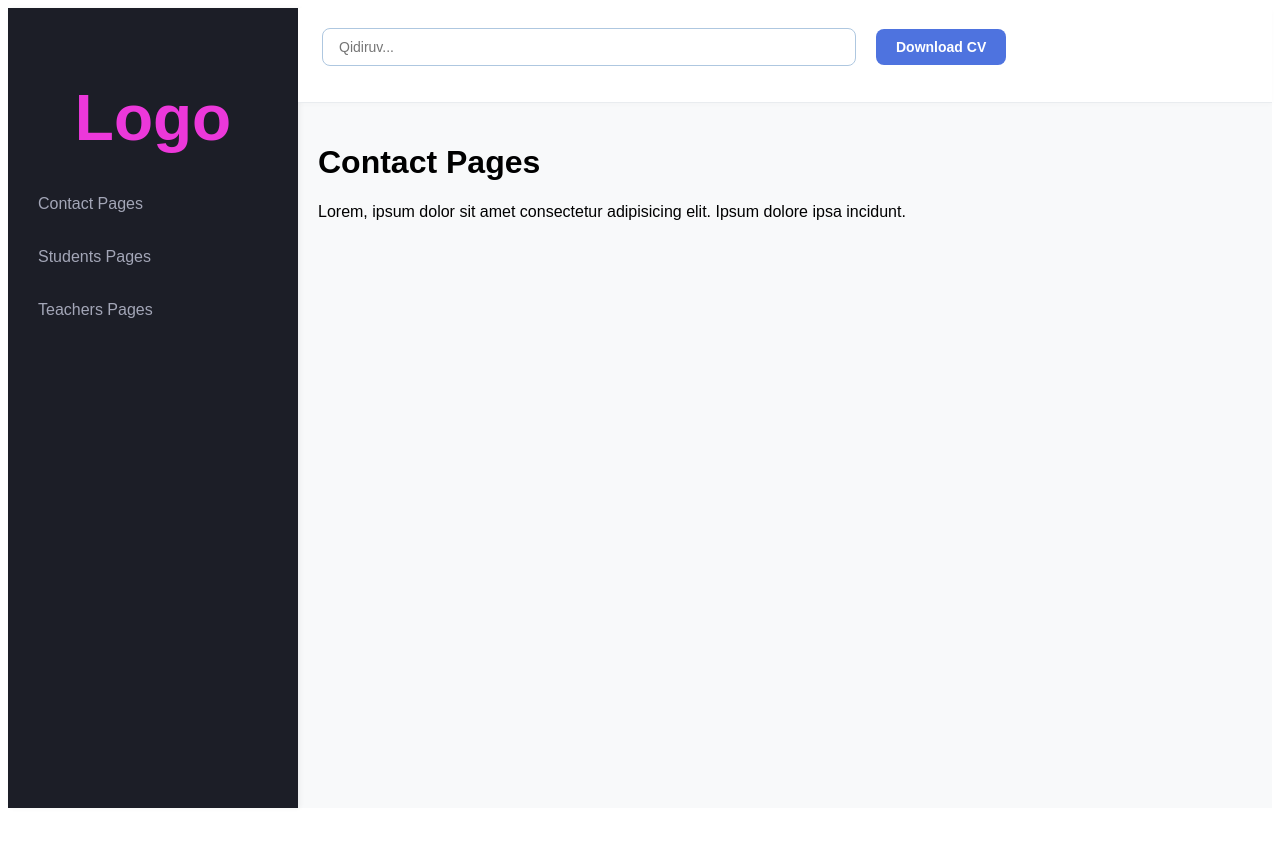
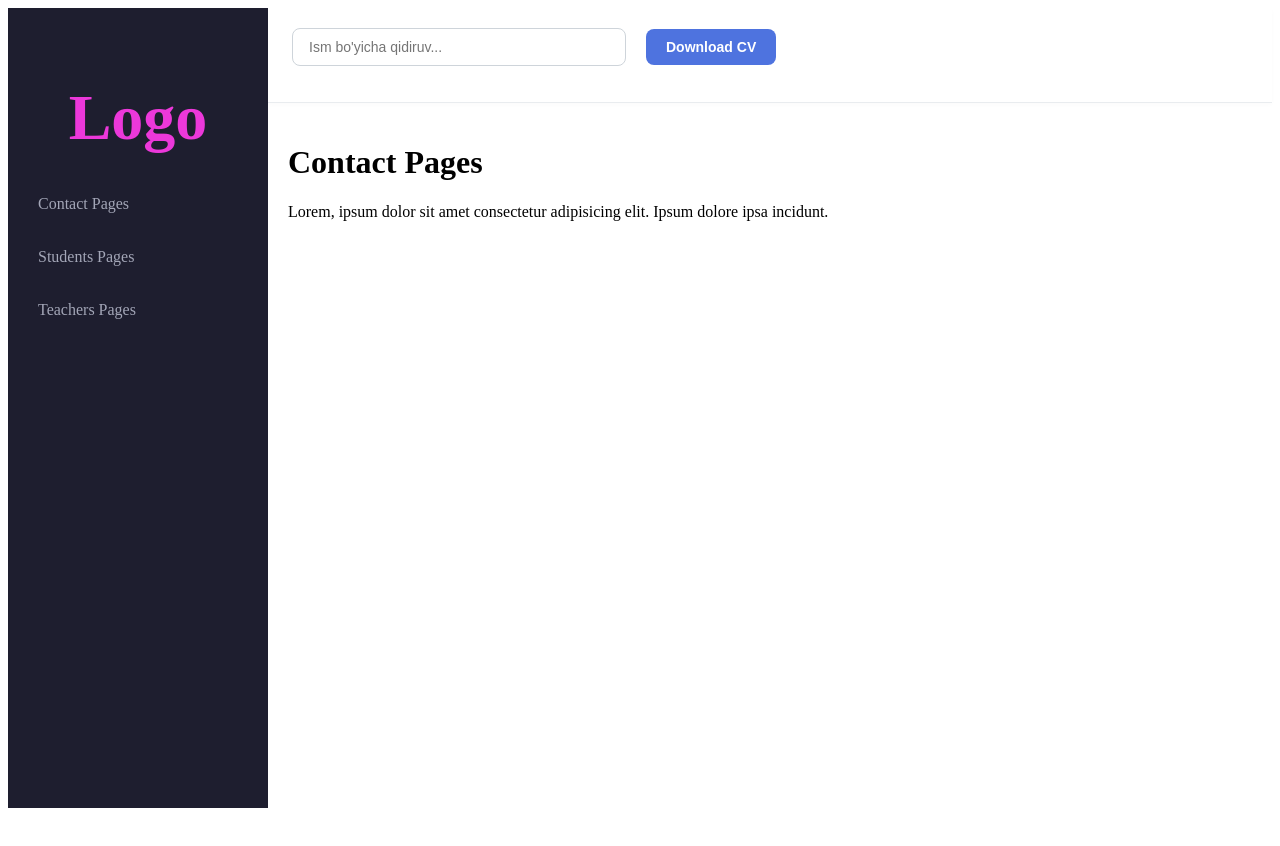
Before and after one commit to umida17/panel, a React (Vite) app: page /Contact in a window 1280 px wide. Built offline with nearby package versions, Linux system fonts and the light colour scheme.

Commit message:
sidebar stil

```diff
--- a/src/Companent/Header/Header.jsx
+++ b/src/Companent/Header/Header.jsx
@@ -1,6 +1,6 @@
 import React from 'react'
 
-const Header = () => {
+const Header = ({ searchQuery, setSearchQuery }) => {
   return (
     <div style={{
       backgroundColor: '#ffffff',
@@ -9,35 +9,28 @@ const Header = () => {
       boxShadow: '0 2px 4px rgba(0, 0, 0, 0.02)'
     }}>
 
-      {/* Elementlar qatori: Endi hamma narsa tartib bilan chapdan joylashadi */}
-      <div
-        className="header-container"
-        style={{
+      <div className="header-container" style={{
         display: 'flex',
         alignItems: 'center',
-          flexWrap: 'wrap',
-          gap: '20px', // Input va Tugma orasidagi masofa
+        gap: '20px',
         marginBottom: '16px'
-        }}
-      >
-        {/* Input stili */}
+      }}>
          <input
           type="text"
-          placeholder="Qidiruv..."
+          placeholder="Ism bo'yicha qidiruv..."
+          value={searchQuery} // Statening qiymati
+          onChange={(e) => setSearchQuery(e.target.value)} // Yozilganda stateni o'zgartiradi
           style={{
-            width: '500px',
+            width: '300px',
             padding: '10px 16px',
-            border: '1px solid #aec7e0',
+            border: '1px solid #ced4da',
             borderRadius: '8px',
             fontSize: '14px',
             outline: 'none'
           }}
         />
 
-        {/* Tugma stili (Inputning srazu yonida turadi) */}
-        <button
-          className='header-btn'
-          style={{
+        <button className='header-btn' style={{
           backgroundColor: '#4e73df',
           color: 'white',
           border: 'none',
@@ -45,14 +38,11 @@ const Header = () => {
           borderRadius: '8px',
           fontSize: '14px',
           fontWeight: '600',
-            cursor: 'pointer',
-            display: 'block' // Ko'rinishini kafolatlash uchun
-          }}
-        >
+          cursor: 'pointer'
+        }}>
           Download CV
         </button>
       </div>
-
 
 
     </div>
--- a/src/Companent/Layout/Layout.jsx
+++ b/src/Companent/Layout/Layout.jsx
@@ -1,46 +1,24 @@
-import React from 'react'
+import React, { useState } from 'react'
 import Sidebar from '../Sidebar/Sidebar'
 import { Outlet } from 'react-router-dom'
 import Header from '../Header/Header'
 
 const Layout = () => {
+   const [searchQuery, setSearchQuery] = useState('')
+
   return (
-     <div
-      className='dashboard-container'
-      style={{
-        display: 'flex',
-        minHeight: '100vh',
-        backgroundColor: '#f8f9fa',
-        fontFamily: 'sans-serif'
-      }}
-    >
+    <div className='dashboard-container' style={{ display: 'flex', minHeight: '100vh' }}>
 
-       <aside
-        className='sidebar-container'
-        style={{
-          width: '290px',
-          backgroundColor: '#1c1e27',
-          color: '#ffffff',
-          minHeight: '100vh',
-          boxShadow: '2px 0 5px rgba(0,0,0,0.05)'
-        }}
-      >
-         <Sidebar />
+      <aside className='sidebar-container' style={{ width: '260px', backgroundColor: '#1e1e2f' }}>
+        <Sidebar />
       </aside>
 
-       <div
-        className='main-content'
-        style={{
-          flex: 1,
-          display: 'flex',
-          flexDirection: 'column'
-        }}
-      >
+      <div className='main-content' style={{ flex: 1, display: 'flex', flexDirection: 'column' }}>
 
-         <Header />
+         <Header searchQuery={searchQuery} setSearchQuery={setSearchQuery} />
 
-         <main style={{ padding: '20px', flex: 1 }}>
-          <Outlet />
+        <main style={{ padding: '20px', flex: 1 }}>
+           <Outlet context={{ searchQuery }} />
         </main>
 
       </div>
--- a/src/Pages/ContactPages/ContactPages.jsx
+++ b/src/Pages/ContactPages/ContactPages.jsx
@@ -1,4 +1,5 @@
 import React from 'react'
+
 
 const ContactPages = () => {
   return (
--- /dev/null
+++ b/src/Pages/StudentPages/StudentPages.css
@@ -0,0 +1,78 @@
+/* Umumiy sahifa joylashuvi */
+.students-page-container {
+  padding: 20px;
+}
+
+/* Kartochkalar uchun Grid setka */
+.students-grid {
+  display: grid;
+  grid-template-columns: repeat(auto-fill, minmax(220px, 1fr));
+  gap: 25px;
+}
+
+/* Har bir talaba kartochkasi */
+.student-card {
+  background-color: #ffffff;
+  padding: 20px;
+  border-radius: 12px;
+  text-align: center;
+  border: 1px solid #e9ecef;
+  cursor: pointer;
+  box-shadow: 0 4px 6px rgba(0, 0, 0, 0.04);
+  /* Silliq animatsiya (transform va soya uchun) */
+  transition: transform 0.3s ease, box-shadow 0.3s ease, border-color 0.3s ease;
+}
+
+/* --- HOVER EFFEKTI (Sichqoncha kelganda tepaga ko'tarilishi) --- */
+.student-card:hover {
+  transform: translateY(-8px); /* 8px tepaga ko'tariladi */
+  box-shadow: 0 10px 20px rgba(0, 0, 0, 0.12); /* Soya kuchayadi */
+  border-color: #4e73df; /* Chegirmasi ko'k rang bo'ladi */
+}
+
+/* Talaba rasmi */
+.student-avatar {
+  width: 90px;
+  height: 90px;
+  border-radius: 50%;
+  object-fit: cover;
+  margin-bottom: 15px;
+  background-color: #eee;
+  border: 3px solid transparent;
+  transition: border-color 0.3s ease;
+}
+
+.student-card:hover .student-avatar {
+  border-color: #4e73df; /* Hover bo'lganda rasm atrofi ko'k bo'ladi */
+}
+
+/* Talaba ismi */
+.student-name {
+  font-size: 16px;
+  font-weight: 600;
+  margin: 10px 0 15px 0;
+  color: #333;
+  transition: color 0.3s ease;
+}
+
+.student-card:hover .student-name {
+  color: #4e73df; /* Hover bo'lganda ism ham ko'k bo'ladi */
+}
+
+/* Profil tugmasi */
+.student-btn {
+  background-color: #4e73df;
+  color: white;
+  border: none;
+  padding: 8px 16px;
+  border-radius: 6px;
+  font-size: 13px;
+  cursor: pointer;
+  width: 100%;
+  font-weight: 600;
+  transition: background-color 0.3s ease;
+}
+
+.student-btn:hover {
+  background-color: #2e59d9; /* Tugma ustiga kelgandagi to'qroq ko'k */
+}
--- a/src/Pages/StudentPages/StudentPages.jsx
+++ b/src/Pages/StudentPages/StudentPages.jsx
@@ -1,11 +1,42 @@
-import React from 'react'
+import React, { useEffect, useState } from 'react'
+import { useOutletContext } from 'react-router-dom'
+import './StudentPages.css'
 
 const StudentPages = () => {
+  const [students, setStudents] = useState([])
+
+   const { searchQuery } = useOutletContext()
+
+  useEffect(() => {
+    fetch("https://699d9b4283e60a406a46e1ba.mockapi.io/Students")
+      .then(response => response.json())
+      .then(data => setStudents(data))
+      .catch(err => console.log("Xatolik:", err))
+  }, [])
+
+   const filteredStudents = students.filter(student =>
+    student.name.toLowerCase().includes(searchQuery.toLowerCase())
+  )
+
   return (
-    <div>
-      <h1>Student Pages</h1>
-      <p>Lorem, ipsum dolor sit amet consectetur adipisicing elit. Ipsum dolore ipsa incidunt.
-      </p>
+    <div className="students-page-container">
+      <div className="students-grid">
+
+         {filteredStudents.length > 0 ? (
+          filteredStudents.map((el) => (
+            <div key={el.id} className="student-card">
+              <img src={el.avatar} alt={el.name} className="student-avatar" />
+              <h3 className="student-name">{el.name}</h3>
+              <button className="student-btn">Profile View</button>
+            </div>
+          ))
+        ) : (
+           <div style={{ gridColumn: '1 / -1', textAlign: 'center', padding: '40px', color: '#888' }}>
+            Bunday talaba topilmadi...
+          </div>
+        )}
+
+      </div>
     </div>
   )
 }
```
Lines whose indentation alone changed are shown as unchanged.
